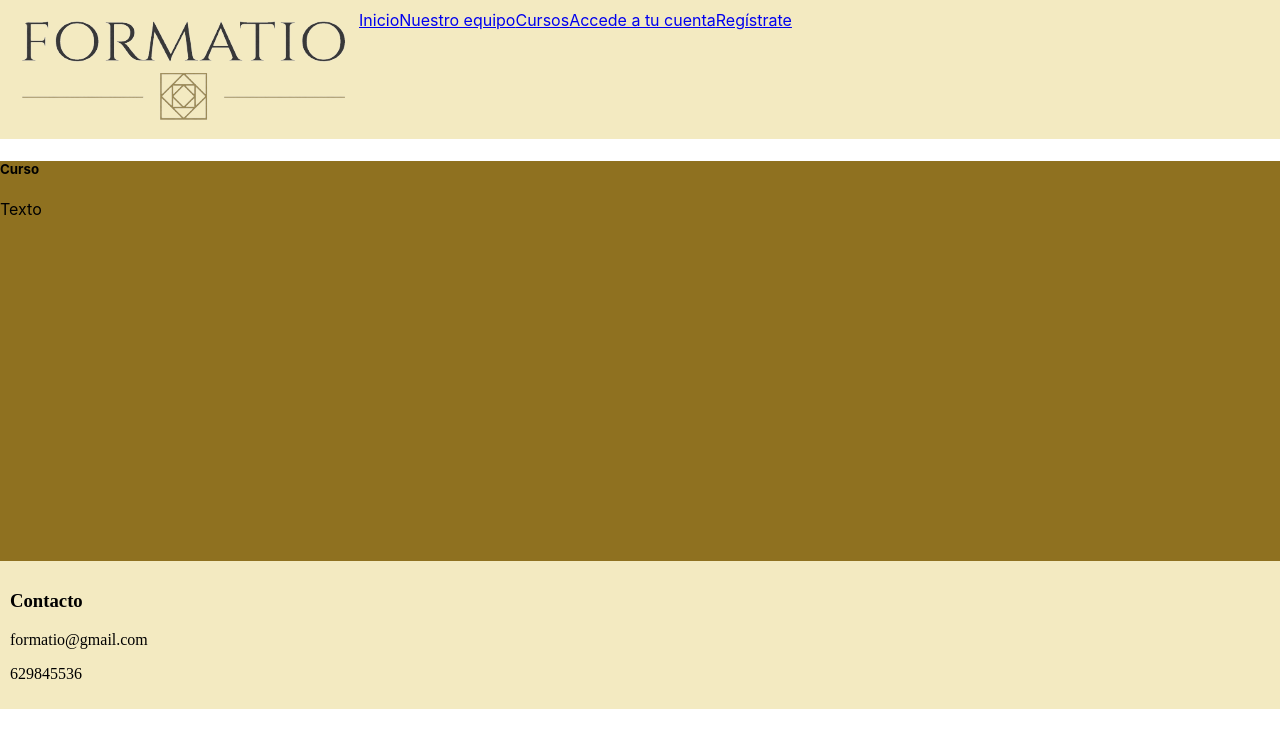
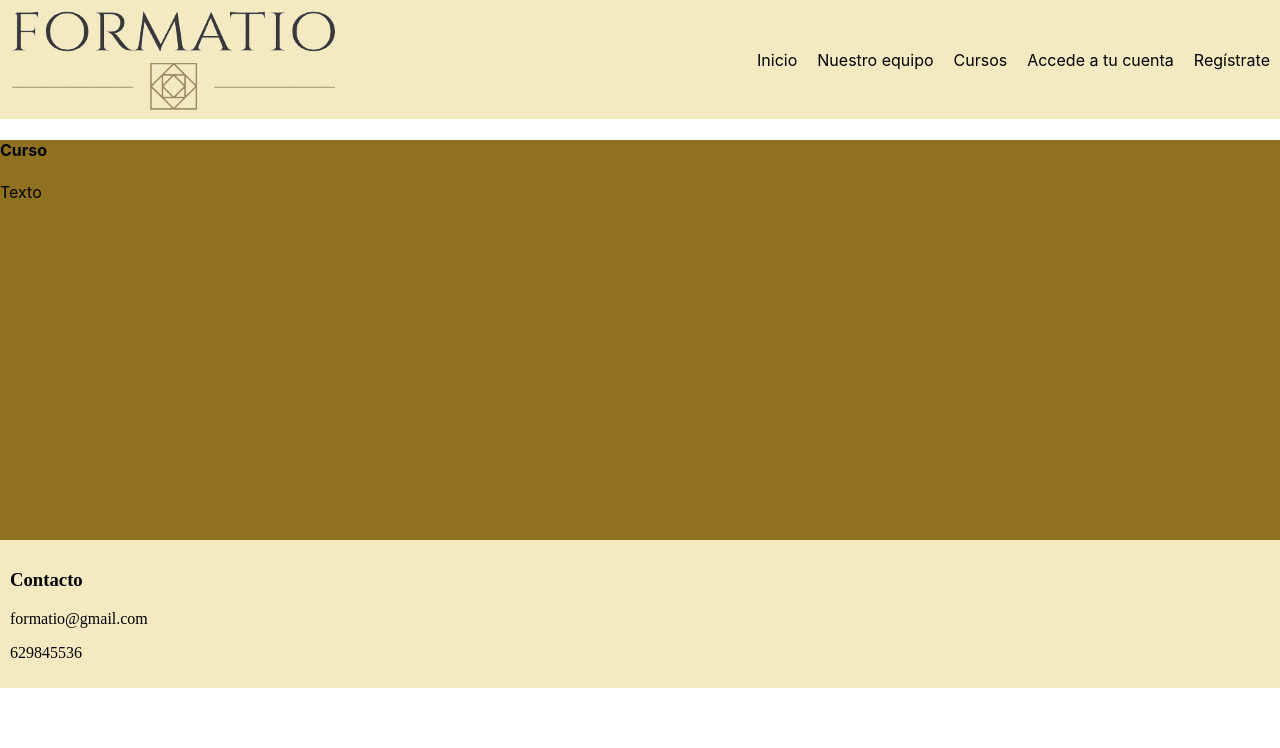
Before and after one commit to Elvira-88/final-project-client, a React (Create React App) app: page /courses in a window 1280 px wide. Shown: the top 748 px of the page. Built offline with nearby package versions, Linux system fonts and the light colour scheme.

Commit message:
Puesta en marcha divs flex

```diff
--- a/src/components/Navbar/Navbar.css
+++ b/src/components/Navbar/Navbar.css
@@ -1,13 +1,23 @@
 .navbar {
-    padding: 10px;
-    height: 20%;
+    /* padding: 10px; */
+    /* height: 20%; */
     display: flex;
     background-color: rgb(243, 234, 193);
+    justify-content: space-between;
+    align-items: center;
 
-};
+}
 
 .navegation {
-    align-items: flex-end;
-    gap: 5px;
+    gap: 20px;
+}
 
-};
+.navlink {
+    padding: 10px;
+    color: black;
+    text-decoration: none;
+}
+
+.navlink:hover {
+    color: gray;
+}
--- a/src/components/Navbar/Navbar.js
+++ b/src/components/Navbar/Navbar.js
@@ -9,11 +9,11 @@ export default function Navbar() {
         <div className="navbar">
             <img className="logo" src={logo} alt="Logo"/>
             <div className="navegation">
-                <NavLink to="/">Inicio</NavLink>
-                <NavLink to="/team">Nuestro equipo</NavLink>
-                <NavLink to="/courses">Cursos</NavLink>
-                <NavLink to="/login">Accede a tu cuenta</NavLink>
-                <NavLink to="/register">Regístrate</NavLink>
+                <NavLink className="navlink" to="/">Inicio</NavLink>
+                <NavLink className="navlink" to="/team">Nuestro equipo</NavLink>
+                <NavLink className="navlink" to="/courses">Cursos</NavLink>
+                <NavLink className="navlink" to="/login">Accede a tu cuenta</NavLink>
+                <NavLink className="navlink" to="/register">Regístrate</NavLink>
             </div>
 
         </div>
--- a/src/pages/courses/courses.js
+++ b/src/pages/courses/courses.js
@@ -4,7 +4,7 @@ export default function courses() {
     return (
         <div className="courses">
 
-            <h5>Curso</h5>
+            <h4>Curso</h4>
             <p>Texto</p>
 
         </div>
--- a/src/pages/home/home.css
+++ b/src/pages/home/home.css
@@ -1,10 +1,17 @@
 .home {
     background-color: rgb(143, 113, 32);
+    display: flex;
+    justify-content: center;
 
+}
+
+.principal-image {
     display: flex;
+    align-items: center;
 
-};
+}
 
 .principal-text {
-    justify-content: center;
+
+
 }
--- a/src/pages/home/home.js
+++ b/src/pages/home/home.js
@@ -6,10 +6,14 @@ export default function home() {
     return (
         <>
         <div className="home">
+            <div className="principal-text-1">
+                <p>¿Quieres mejorar el rendimiento de tu empresa?</p>
+                <p>¿Necesitas formación?</p>
+            </div>
             <div className="principal-image">
                 <img src="https://srvsbniisphp-universitatpolit.netdna-ssl.com/cdn_propintegral/sites/default/files/styles/ancho680px/public/noticia/66106/field_foto/gettyimages-1181607218.jpg" alt="Foto"/>
             </div>
-            <div className="principal-text">
+            <div className="principal-text-2">
                 <p>¿Quieres mejorar el rendimiento de tu empresa?</p>
                 <p>¿Necesitas formación?</p>
             </div>
--- a/src/pages/login/login.css
+++ b/src/pages/login/login.css
@@ -1,8 +1,25 @@
 .login {
     display: flex;
-    align-items: center;
-    padding: 50px;
+
+    flex-direction: column;
+    gap: 20px;
+    padding: 100px;
     background: url(loginimage.jpg);
     background-size: cover;
-    height: 500px;
+
 }
+
+.logincontent {
+    display: flex;
+    justify-content: center;
+    flex-direction: column;
+    gap: 50px;
+
+}
+
+.user {
+    display:flex;
+    align-items: center;
+
+
+}
--- a/src/pages/login/login.js
+++ b/src/pages/login/login.js
@@ -3,12 +3,15 @@ import './login.css';
 export default function login() {
     return (
         <div className="login">
-            <label htmlFor="">Usuario</label>
-            <input type="text"/>
-            {/* <br/>           */}
-            <label htmlFor="">Contraseña</label>
-            <input type="text"/>
-            <button>Acceder</button>
+            <div className="logincontent">
+                <label className="user" htmlFor="">Usuario</label>
+                <input className="user" type="text"/>
+            </div>
+            <div className="logincontent">
+                <label htmlFor="">Contraseña</label>
+                <input type="text"/>
+            </div>
+            <button className="logincontent">Acceder</button>
         </div>
     )
 }
--- a/src/pages/register/register.css
+++ b/src/pages/register/register.css
@@ -1,12 +1,14 @@
 .register {
-    background-image: url(1.jpeg);
+    background-image: url(4.jpeg);
     background-size: cover;
-    height: 500px;
     display: flex;
-    align-items: center;
+    justify-content: center;
+
+
 }
 
 .form {
-
+    display: flex;
+    flex-direction: column;
 
 }
```
Also changed, not shown: src/pages/register/4.jpeg (added), src/pages/register/5.jpeg (added).
